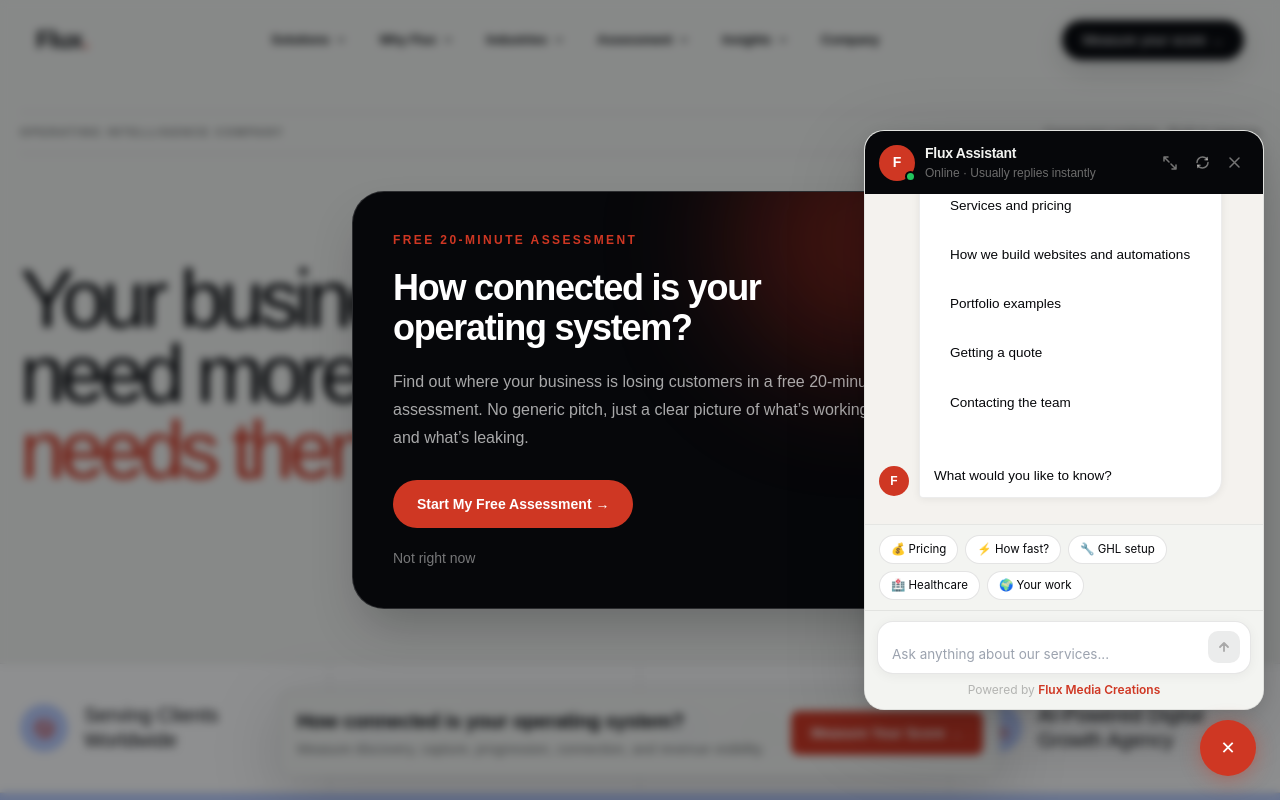
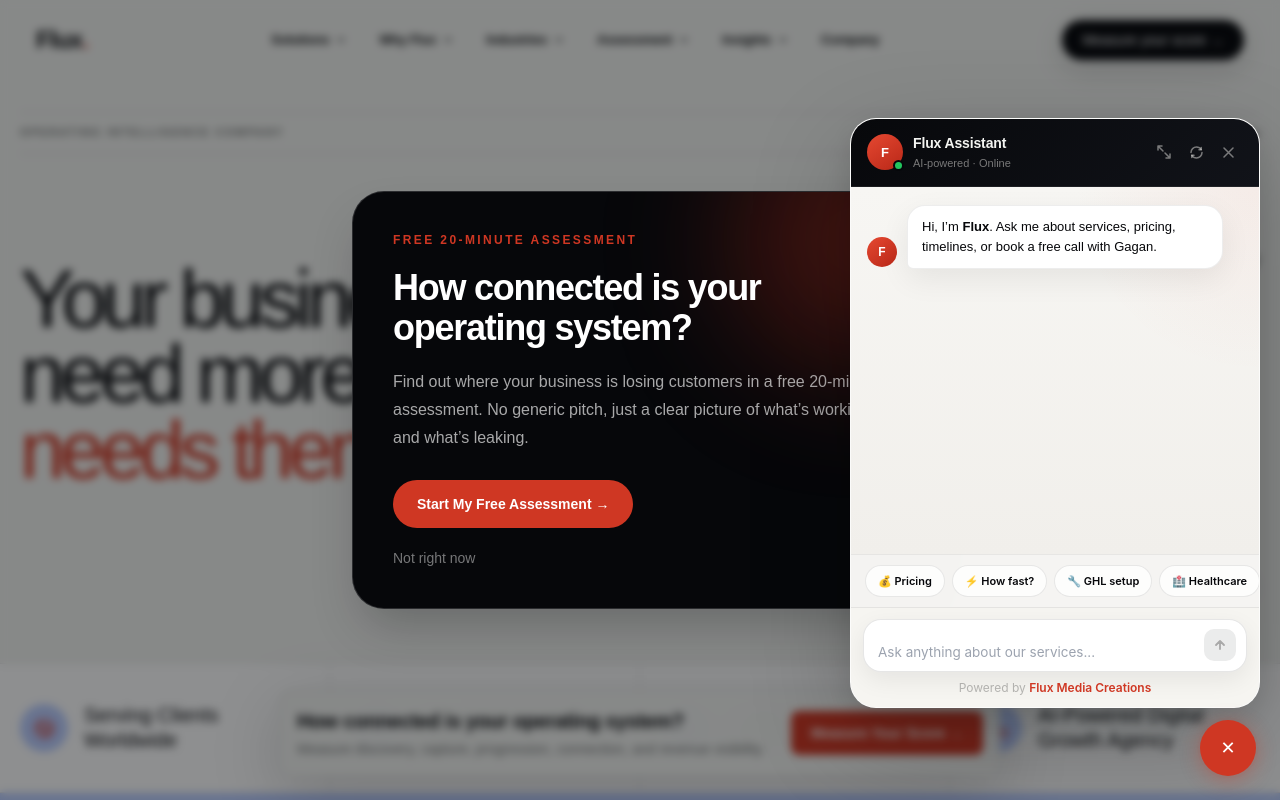
Before and after one commit to dev-gagandeep/Flux-Media-Creations, a Next.js app: page / in a window 1280 px wide. Both pictures are taken after a click on the button "💬 Chat with us". Shown: the top 800 px of the page. Built offline with nearby package versions, Linux system fonts and the light colour scheme.

Commit message:
Refine chatbot design and add opening chime

```diff
--- a/src/components/chatbot/FluxChat.tsx
+++ b/src/components/chatbot/FluxChat.tsx
@@ -20,16 +20,36 @@ const QUICK_PROMPTS = [
   { emoji: "🌍", label: "Your work", text: "Show me some websites you've built" },
 ];
 
-const GREETING = `Hey! I'm **Flux** - the assistant for **Flux Media Creations**.
+const GREETING = `Hi, I’m **Flux**. Ask me about services, pricing, timelines, or book a free call with Gagan.`;
 
-I can help you with:
-- Services and pricing
-- How we build websites and automations
-- Portfolio examples
-- Getting a quote
-- Contacting the team
+function playOpenSound() {
+  try {
+    const AudioContextClass =
+      window.AudioContext ||
+      (window as typeof window & { webkitAudioContext?: typeof AudioContext }).webkitAudioContext;
+    if (!AudioContextClass) return;
 
-What would you like to know?`;
+    const audio = new AudioContextClass();
+    const gain = audio.createGain();
+    gain.connect(audio.destination);
+    gain.gain.setValueAtTime(0.0001, audio.currentTime);
+    gain.gain.exponentialRampToValueAtTime(0.075, audio.currentTime + 0.015);
+    gain.gain.exponentialRampToValueAtTime(0.0001, audio.currentTime + 0.32);
+
+    [523.25, 659.25].forEach((frequency, index) => {
+      const tone = audio.createOscillator();
+      tone.type = "sine";
+      tone.frequency.setValueAtTime(frequency, audio.currentTime + index * 0.07);
+      tone.connect(gain);
+      tone.start(audio.currentTime + index * 0.07);
+      tone.stop(audio.currentTime + 0.3);
+    });
+
+    window.setTimeout(() => void audio.close(), 450);
+  } catch {
+    // Browsers may block audio in uncommon privacy modes; opening chat still works.
+  }
+}
 
 function escapeHtml(text: string): string {
   return text
@@ -93,7 +113,7 @@ function Bubble({ msg }: { msg: Message }) {
             width: 30,
             height: 30,
             borderRadius: "50%",
-            background: "#CF3723",
+            background: "linear-gradient(145deg, #E54831, #B92818)",
             display: "flex",
             alignItems: "center",
             justifyContent: "center",
@@ -111,15 +131,15 @@ function Bubble({ msg }: { msg: Message }) {
 
       <div
         style={{
-          maxWidth: "82%",
-          padding: "10px 14px",
-          borderRadius: isUser ? "18px 18px 4px 18px" : "18px 18px 18px 4px",
-          fontSize: 13.5,
-          lineHeight: 1.6,
+          maxWidth: "84%",
+          padding: "11px 14px",
+          borderRadius: isUser ? "18px 18px 6px 18px" : "18px 18px 18px 6px",
+          fontSize: 13,
+          lineHeight: 1.55,
           background: isUser ? "#06070A" : "white",
           color: isUser ? "#F3F4F1" : "#06070A",
-          border: isUser ? "none" : "1px solid rgba(13,13,13,0.08)",
-          boxShadow: isUser ? "none" : "0 1px 8px rgba(0,0,0,0.07)",
+          border: isUser ? "1px solid rgba(255,255,255,0.08)" : "1px solid rgba(13,13,13,0.07)",
+          boxShadow: isUser ? "0 8px 22px rgba(6,7,10,0.12)" : "0 10px 30px rgba(6,7,10,0.07)",
         }}
       >
         {msg.streaming && msg.content === "" ? (
@@ -212,6 +232,16 @@ export default function FluxChat() {
   const endRef = useRef<HTMLDivElement>(null);
   const inputRef = useRef<HTMLTextAreaElement>(null);
   const sessionIdRef = useRef("");
+
+  const openChat = () => {
+    if (!open) playOpenSound();
+    setOpen(true);
+  };
+
+  const toggleChat = () => {
+    if (!open) playOpenSound();
+    setOpen((isOpen) => !isOpen);
+  };
 
   useEffect(() => {
     const stored = sessionStorage.getItem("flux-chat-session");
@@ -363,11 +393,12 @@ export default function FluxChat() {
     setLoading(false);
   };
 
-  const chatWidth = expanded ? "min(680px, 96vw)" : "min(400px, 96vw)";
-  const chatHeight = expanded ? "min(680px, 88vh)" : "min(580px, 82vh)";
+  const chatWidth = isMobile ? "calc(100vw - 24px)" : expanded ? "min(680px, calc(100vw - 48px))" : "410px";
+  const chatHeight = isMobile ? "min(620px, calc(100dvh - 174px))" : expanded ? "min(700px, 88vh)" : "590px";
   const launcherBottom = isMobile ? 126 : 24;
   const launcherRight = isMobile ? 16 : 24;
-  const panelBottom = isMobile ? 154 : 90;
+  const panelBottom = isMobile ? 150 : 92;
+  const panelRight = isMobile ? 12 : 20;
 
   return (
     <>
@@ -390,18 +421,19 @@ export default function FluxChat() {
         .flux-ta { scrollbar-width:none; }
         .flux-ta::-webkit-scrollbar { display:none; }
         .flux-qbtn {
-          font-size:11.5px;
-          padding:5px 11px;
+          font-size:11px;
+          font-weight:600;
+          padding:7px 12px;
           border-radius:100px;
-          border:1px solid rgba(13,13,13,0.11);
-          background:white;
+          border:1px solid rgba(13,13,13,0.09);
+          background:rgba(255,255,255,0.78);
           color:#06070A;
           cursor:pointer;
           font-family:Satoshi,Inter,sans-serif;
           transition:all 0.15s;
           white-space:nowrap;
         }
-        .flux-qbtn:hover { border-color:#CF3723; color:#CF3723; transform:translateY(-1px); }
+        .flux-qbtn:hover { border-color:rgba(207,55,35,.5); color:#CF3723; background:white; transform:translateY(-1px); box-shadow:0 6px 16px rgba(6,7,10,.06); }
         .flux-hbtn {
           width:30px;
           height:30px;
@@ -464,7 +496,7 @@ export default function FluxChat() {
                 fontFamily: "Satoshi, Inter, sans-serif",
                 boxShadow: "0 4px 20px rgba(0,0,0,0.2)",
               }}
-              onClick={() => setOpen(true)}
+              onClick={openChat}
             >
               💬 Chat with us
             </m.button>
@@ -474,7 +506,7 @@ export default function FluxChat() {
         <button
           type="button"
           aria-label={open ? "Close chat" : "Open chat"}
-          onClick={() => setOpen((isOpen) => !isOpen)}
+          onClick={toggleChat}
           className="flux-fab"
           style={{
             width: 56,
@@ -563,13 +595,14 @@ export default function FluxChat() {
             style={{
               position: "fixed",
               bottom: panelBottom,
-              right: 16,
+              right: panelRight,
               width: chatWidth,
               height: chatHeight,
-              background: "#F3F4F1",
-              borderRadius: "20px",
-              boxShadow: "0 24px 80px rgba(0,0,0,0.18), 0 4px 20px rgba(0,0,0,0.1)",
-              border: "1px solid rgba(13,13,13,0.08)",
+              background: "rgba(246,245,242,0.96)",
+              borderRadius: isMobile ? "24px" : "26px",
+              boxShadow: "0 32px 100px rgba(6,7,10,0.22), 0 8px 30px rgba(6,7,10,0.1)",
+              border: "1px solid rgba(255,255,255,0.8)",
+              backdropFilter: "blur(22px)",
               display: "flex",
               flexDirection: "column",
               overflow: "hidden",
@@ -577,7 +610,7 @@ export default function FluxChat() {
               transition: "width 0.35s cubic-bezier(0.16,1,0.3,1), height 0.35s cubic-bezier(0.16,1,0.3,1)",
             }}
           >
-            <div style={{ background: "#06070A", padding: "12px 14px", display: "flex", alignItems: "center", justifyContent: "space-between", flexShrink: 0 }}>
+            <div style={{ background: "linear-gradient(135deg, #07080B 0%, #111319 100%)", padding: "14px 16px", display: "flex", alignItems: "center", justifyContent: "space-between", flexShrink: 0, borderBottom: "1px solid rgba(255,255,255,.08)" }}>
               <div style={{ display: "flex", alignItems: "center", gap: 10 }}>
                 <div style={{ position: "relative" }}>
                   <div
@@ -585,12 +618,12 @@ export default function FluxChat() {
                       width: 36,
                       height: 36,
                       borderRadius: "50%",
-                      background: "#CF3723",
+                      background: "linear-gradient(145deg, #E54831, #B92818)",
                       display: "flex",
                       alignItems: "center",
                       justifyContent: "center",
                       fontWeight: 700,
-                      fontSize: 14,
+                      fontSize: 13,
                       color: "white",
                       fontFamily: "Cabinet Grotesk, sans-serif",
                     }}
@@ -615,22 +648,22 @@ export default function FluxChat() {
                   <div
                     style={{
                       fontSize: 14,
-                      fontWeight: 600,
+                      fontWeight: 700,
                       color: "#F3F4F1",
                       fontFamily: "Cabinet Grotesk, sans-serif",
-                      letterSpacing: "-0.02em",
+                      letterSpacing: "-0.01em",
                     }}
                   >
                     Flux Assistant
                   </div>
-                  <div style={{ fontSize: 12, color: "rgba(250,248,244,0.42)", display: "flex", alignItems: "center", gap: 5 }}>
+                  <div style={{ fontSize: 11, color: "rgba(250,248,244,0.46)", display: "flex", alignItems: "center", gap: 5, marginTop: 1 }}>
                     {loading ? (
                       <>
                         <span style={{ width: 6, height: 6, borderRadius: "50%", background: "#22C55E", display: "inline-block", animation: "fluxDot 1.2s ease-in-out infinite" }} />
                         Typing...
                       </>
                     ) : (
-                      "Online · Usually replies instantly"
+                      "AI-powered · Online"
                     )}
                   </div>
                 </div>
@@ -710,7 +743,7 @@ export default function FluxChat() {
               </div>
             </div>
 
-            <div className="flux-scroll" style={{ flex: 1, overflowY: "auto", padding: "14px 14px", display: "flex", flexDirection: "column", gap: 12, background: "#F4F2EE" }}>
+            <div className="flux-scroll" style={{ flex: 1, overflowY: "auto", padding: "18px 16px", display: "flex", flexDirection: "column", gap: 14, background: "radial-gradient(circle at 100% 0%, rgba(207,55,35,.055), transparent 34%), linear-gradient(180deg, #F7F6F3 0%, #F1EFEB 100%)" }}>
               {msgs.map((message) => (
                 <Bubble key={message.id} msg={message} />
               ))}
@@ -725,7 +758,7 @@ export default function FluxChat() {
                   exit={{ opacity: 0, y: -8 }}
                   transition={{ duration: 0.3, ease: [0.16, 1, 0.3, 1] }}
                 >
-                  <div style={{ padding: "10px 14px", borderTop: "1px solid rgba(6,7,10,0.06)", display: "flex", flexWrap: "wrap", gap: 7, background: "#F3F4F1" }}>
+                  <div className="flux-scroll" style={{ padding: "10px 14px", borderTop: "1px solid rgba(6,7,10,0.06)", display: "flex", gap: 7, overflowX: "auto", background: "rgba(246,245,242,.92)" }}>
                     {QUICK_PROMPTS.map((prompt) => (
                       <button
                         type="button"
@@ -742,7 +775,7 @@ export default function FluxChat() {
             </AnimatePresence>
 
             <div
-              style={{ padding: "10px 12px 10px", background: "#F3F4F1", borderTop: "1px solid rgba(6,7,10,0.07)", flexShrink: 0 }}
+              style={{ padding: "11px 12px 10px", background: "rgba(246,245,242,.96)", borderTop: "1px solid rgba(6,7,10,0.07)", flexShrink: 0 }}
             >
               <div
                 style={{
@@ -750,10 +783,10 @@ export default function FluxChat() {
                   alignItems: "flex-end",
                   gap: 8,
                   background: "white",
-                  border: "1.5px solid rgba(13,13,13,0.1)",
-                  borderRadius: 16,
+                  border: "1px solid rgba(13,13,13,0.1)",
+                  borderRadius: 18,
                   padding: "9px 10px 9px 14px",
-                  boxShadow: "0 2px 12px rgba(0,0,0,0.05)",
+                  boxShadow: "0 8px 24px rgba(6,7,10,0.07)",
                 }}
               >
                 <label htmlFor="flux-chat-message" className="sr-only">Message Flux</label>
```
